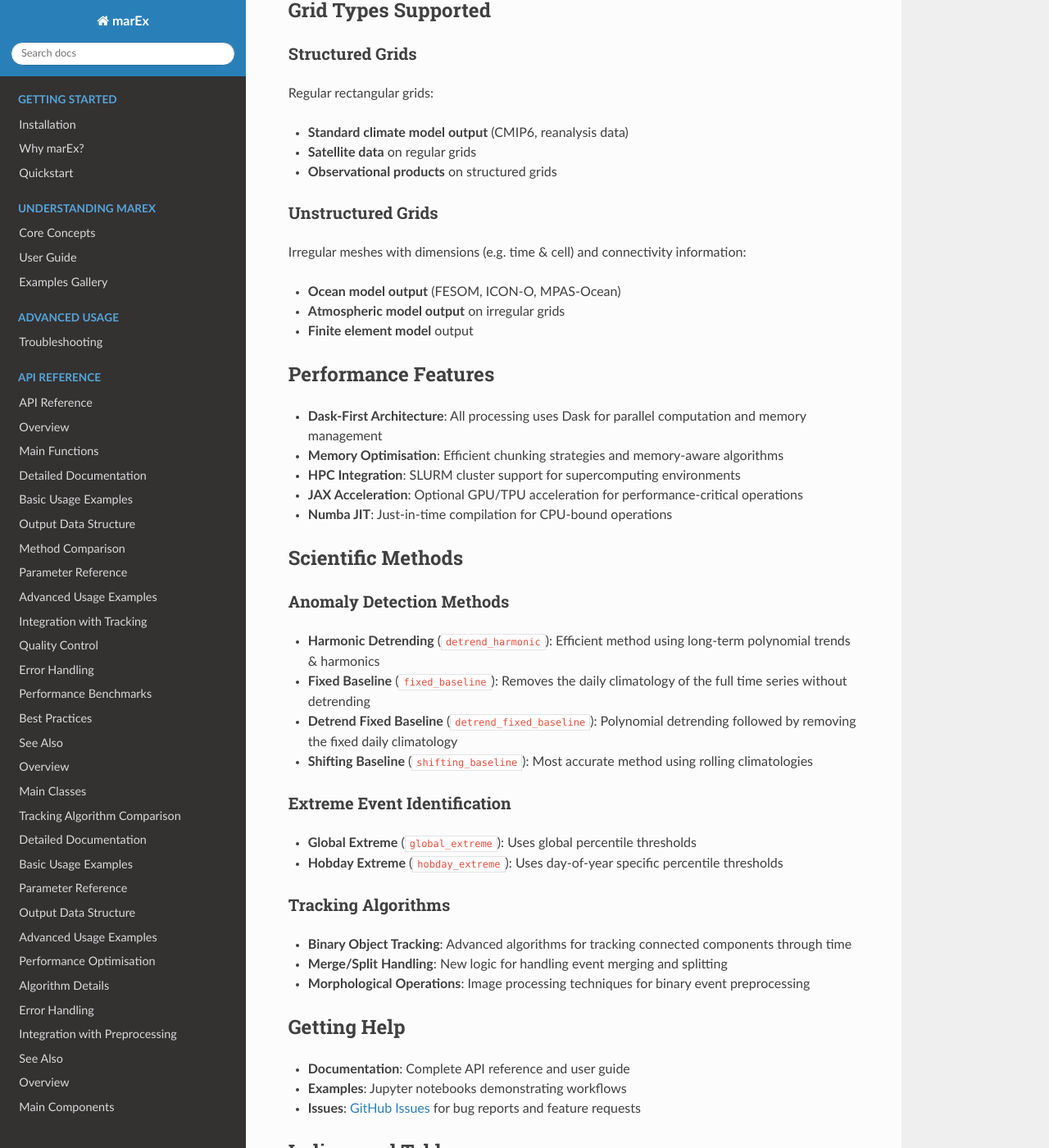
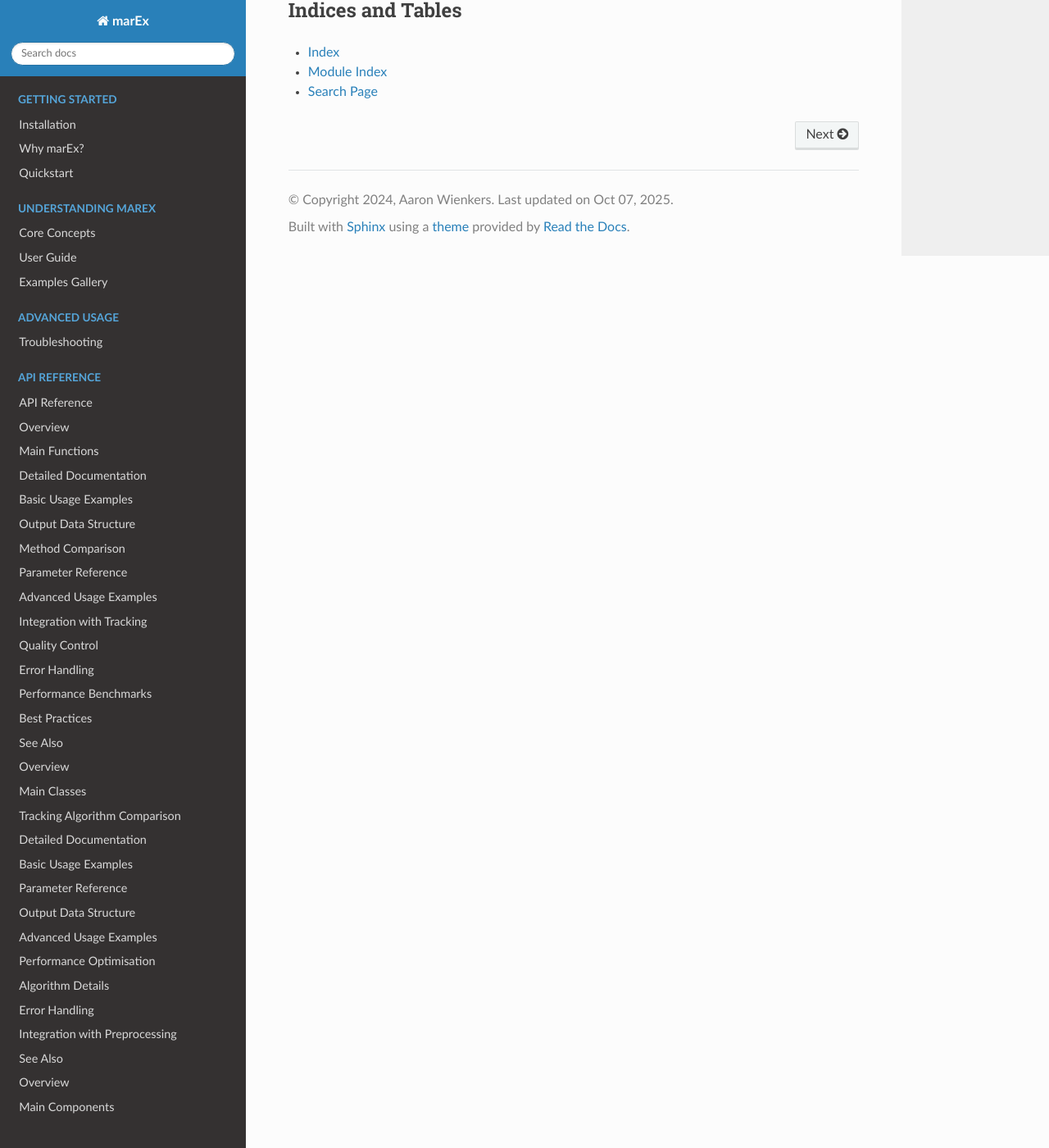
Before and after one commit to wienkers/marEx, a Sphinx documentation site: the page built from docs/index.rst, in a window 1280 px wide and 1400 px high, scrolled down 7768 px. Shown: the whole window at 82% size. Built offline with Sphinx 7.4.7 and the Read the Docs theme 3.1.0, drawn with Linux system fonts in a browser that asks for light colours.

```diff
--- a/docs/index.rst
+++ b/docs/index.rst
@@ -148,65 +148,6 @@
    modules/plotx
    modules/helper
 
-Grid Types Supported
-====================
-
-Structured Grids
------------------
-Regular rectangular grids:
-
-* **Standard climate model output** (CMIP6, reanalysis data)
-* **Satellite data** on regular grids
-* **Observational products** on structured grids
-
-Unstructured Grids
-------------------
-Irregular meshes with dimensions (e.g. time & cell) and connectivity information:
-
-* **Ocean model output** (FESOM, ICON-O, MPAS-Ocean)
-* **Atmospheric model output** on irregular grids
-* **Finite element model** output
-
-Performance Features
-====================
-
-* **Dask-First Architecture**: All processing uses Dask for parallel computation and memory management
-* **Memory Optimisation**: Efficient chunking strategies and memory-aware algorithms
-* **HPC Integration**: SLURM cluster support for supercomputing environments
-* **JAX Acceleration**: Optional GPU/TPU acceleration for performance-critical operations
-* **Numba JIT**: Just-in-time compilation for CPU-bound operations
-
-Scientific Methods
-==================
-
-Anomaly Detection Methods
--------------------------
-
-* **Harmonic Detrending** (``detrend_harmonic``): Efficient method using long-term polynomial trends & harmonics
-* **Fixed Baseline** (``fixed_baseline``): Removes the daily climatology of the full time series without detrending
-* **Detrend Fixed Baseline** (``detrend_fixed_baseline``): Polynomial detrending followed by removing the fixed daily climatology
-* **Shifting Baseline** (``shifting_baseline``): Most accurate method using rolling climatologies
-
-Extreme Event Identification
-----------------------------
-
-* **Global Extreme** (``global_extreme``): Uses global percentile thresholds
-* **Hobday Extreme** (``hobday_extreme``): Uses day-of-year specific percentile thresholds
-
-Tracking Algorithms
--------------------
-
-* **Binary Object Tracking**: Advanced algorithms for tracking connected components through time
-* **Merge/Split Handling**: New logic for handling event merging and splitting
-* **Morphological Operations**: Image processing techniques for binary event preprocessing
-
-Getting Help
-============
-
-* **Documentation**: Complete API reference and user guide
-* **Examples**: Jupyter notebooks demonstrating workflows
-* **Issues**: `GitHub Issues <https://github.com/wienkers/marEx/issues>`_ for bug reports and feature requests
-
 Indices and Tables
 ==================
 
```
Also changed, not shown: docs/why_marex.rst (+12 -0 lines), 1 other file.
